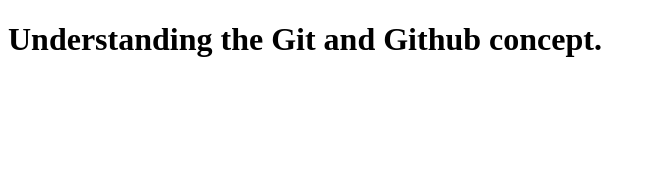
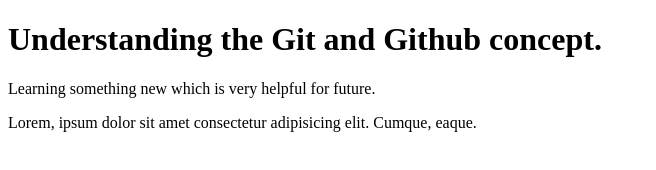
Before and after one commit to Amruta1006/Git-Practice, a plain HTML site: page index.html in a window 1280 px wide. Shown: the whole page, without its empty margins (0-656 px from the left). Drawn offline with Linux system fonts and the light colour scheme.

Commit message:
added paragraph here

```diff
--- a/index.html
+++ b/index.html
@@ -7,5 +7,7 @@
 </head>
 <body>
     <h1>Understanding the Git and Github concept.</h1>
+    <p>Learning something new which is very helpful for future.</p>
+    <p>Lorem, ipsum dolor sit amet consectetur adipisicing elit. Cumque, eaque.</p>
 </body>
 </html>
```
